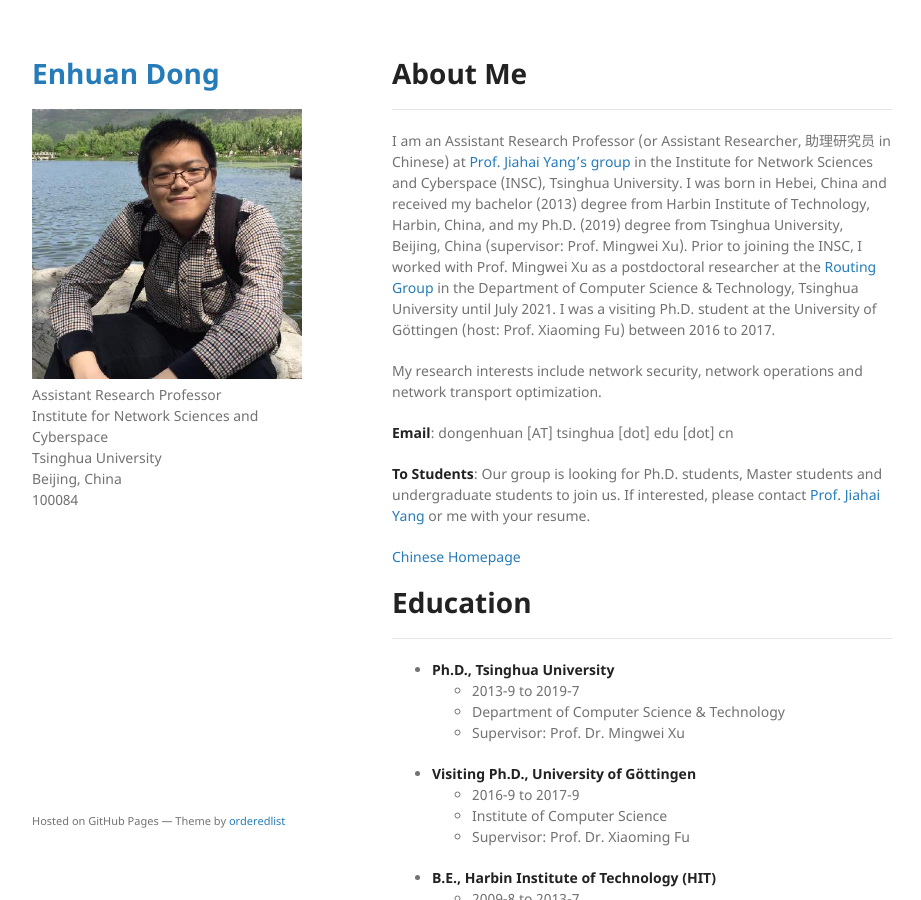
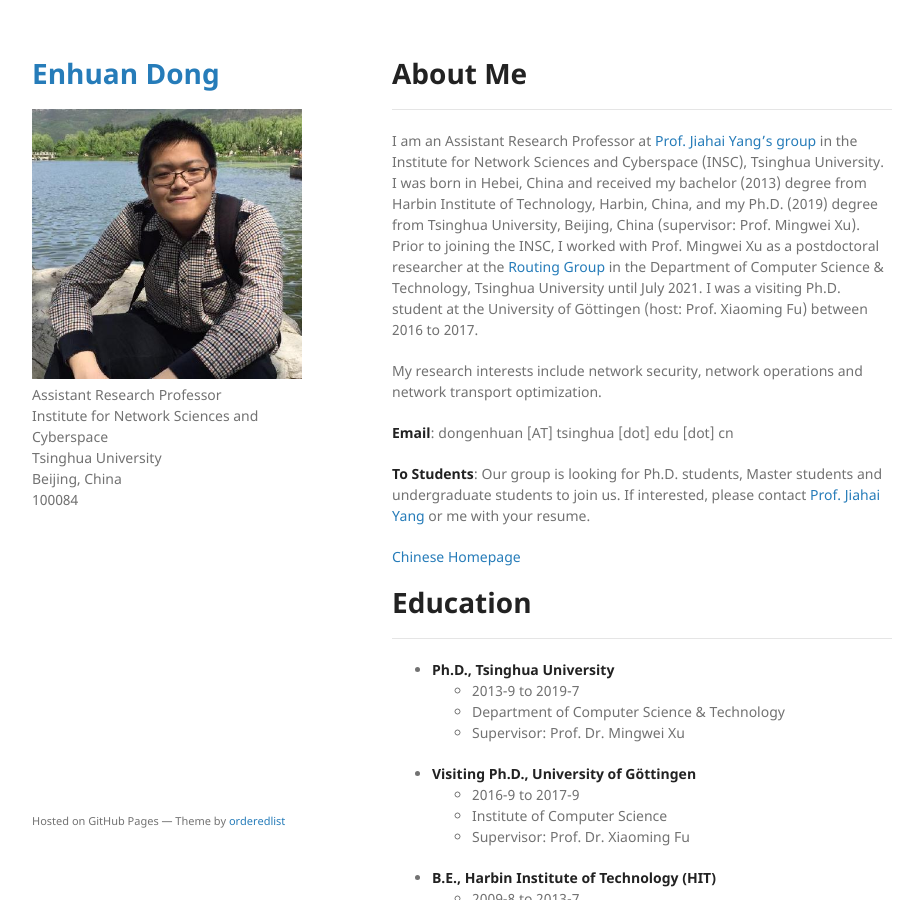
Before and after one commit to TsinghuaDong/tsinghuadong.github.io, a Jekyll site: the page built from index.md, in a window 1280 px wide and 900 px high. Shown: the whole window, without its empty margins (178-1099 px from the left). Built offline with Jekyll 4.4.1, drawn with Linux system fonts in a browser that asks for light colours; our own code applies the rules of GitHub Pages for plain Markdown files.

Commit message:
Remove the 助理研究员。。。

```diff
--- a/index.md
+++ b/index.md
@@ -6,7 +6,10 @@ layout: default
 
 * * *
 
-I am an Assistant Research Professor (or Assistant Researcher, 助理研究员 in Chinese) at [Prof. Jiahai Yang's group](http://nmgroup.tsinghua.edu.cn/yjh/) in the Institute for Network Sciences and Cyberspace (INSC), Tsinghua University. I was born in Hebei, China and received my bachelor (2013) degree from Harbin Institute of Technology, Harbin, China, and my Ph.D. (2019) degree from Tsinghua University, Beijing, China (supervisor: Prof. Mingwei Xu). Prior to joining the INSC, I worked with Prof. Mingwei Xu as a postdoctoral researcher at the [Routing Group](http://routing.netlab.edu.cn/) in the Department of Computer Science & Technology, Tsinghua University until July 2021. I was a visiting Ph.D. student at the University of Göttingen (host: Prof. Xiaoming Fu) between 2016 to 2017.
+<!-- I am an Assistant Research Professor (or Assistant Researcher, 助理研究员 in Chinese) at [Prof. Jiahai Yang's group](http://nmgroup.tsinghua.edu.cn/yjh/) in the Institute for Network Sciences and Cyberspace (INSC), Tsinghua University. I was born in Hebei, China and received my bachelor (2013) degree from Harbin Institute of Technology, Harbin, China, and my Ph.D. (2019) degree from Tsinghua University, Beijing, China (supervisor: Prof. Mingwei Xu). Prior to joining the INSC, I worked with Prof. Mingwei Xu as a postdoctoral researcher at the [Routing Group](http://routing.netlab.edu.cn/) in the Department of Computer Science & Technology, Tsinghua University until July 2021. I was a visiting Ph.D. student at the University of Göttingen (host: Prof. Xiaoming Fu) between 2016 to 2017. -->
+
+I am an Assistant Research Professor at [Prof. Jiahai Yang's group](http://nmgroup.tsinghua.edu.cn/yjh/) in the Institute for Network Sciences and Cyberspace (INSC), Tsinghua University. I was born in Hebei, China and received my bachelor (2013) degree from Harbin Institute of Technology, Harbin, China, and my Ph.D. (2019) degree from Tsinghua University, Beijing, China (supervisor: Prof. Mingwei Xu). Prior to joining the INSC, I worked with Prof. Mingwei Xu as a postdoctoral researcher at the [Routing Group](http://routing.netlab.edu.cn/) in the Department of Computer Science & Technology, Tsinghua University until July 2021. I was a visiting Ph.D. student at the University of Göttingen (host: Prof. Xiaoming Fu) between 2016 to 2017.
+
 
 My research interests include network security, network operations and network transport optimization.
 
```
